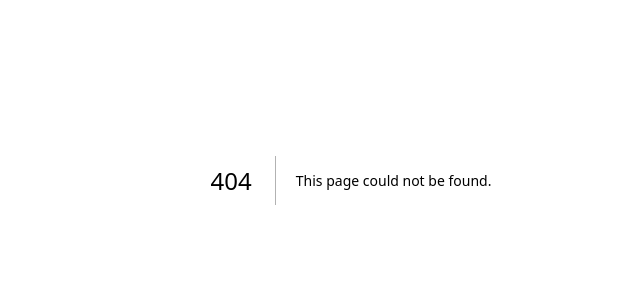
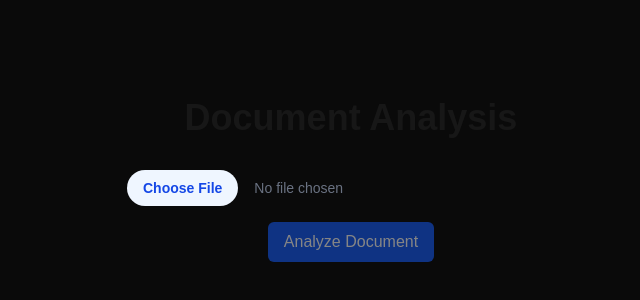
Before and after one commit to zadescoxp/No-Cap-AI, a Next.js app in the folder frontend/: page /mode/docs in a window 1280 px wide. Before the commit this address had no page. Shown: the part 220-520 px from the top of the page, without its empty margins (289-929 px from the left). Built offline with nearby package versions, Linux system fonts and the light colour scheme; no server answers.

Commit message:
docs page init

```diff
--- /dev/null
+++ b/frontend/src/app/mode/docs/page.tsx
@@ -0,0 +1,97 @@
+'use client';
+
+import { useState } from 'react';
+import { auth } from '@/firebase/config';
+
+export default function DocsPage() {
+  const [file, setFile] = useState<File | null>(null);
+  const [result, setResult] = useState<{ label: string; score: number } | null>(null);
+  const [loading, setLoading] = useState(false);
+  const [error, setError] = useState<string | null>(null);
+  const user = auth.currentUser;
+
+  const handleFileChange = (e: React.ChangeEvent<HTMLInputElement>) => {
+    if (e.target.files && e.target.files[0]) {
+      setFile(e.target.files[0]);
+      setError(null);
+    }
+  };
+
+  const handleSubmit = async (e: React.FormEvent) => {
+    e.preventDefault();
+    if (!file || !user) return;
+
+    setLoading(true);
+    setError(null);
+
+    const formData = new FormData();
+    formData.append('file', file);
+
+    try {
+      const token = await user.getIdToken();
+      const response = await fetch('http://localhost:5000/mode/file', {
+        method: 'POST',
+        headers: {
+          'Authorization': `Bearer ${token}`,
+        },
+        body: formData,
+      });
+
+      if (!response.ok) {
+        throw new Error('Analysis failed');
+      }
+
+      const data = await response.json();
+      setResult(data);
+    } catch (err) {
+      setError(err instanceof Error ? err.message : 'An error occurred');
+    } finally {
+      setLoading(false);
+    }
+  };
+
+  return (
+    <div className="flex flex-col items-center justify-center min-h-screen p-4">
+      <h1 className="text-4xl font-bold mb-8">Document Analysis</h1>
+
+      <form onSubmit={handleSubmit} className="w-full max-w-md space-y-4">
+        <div className="flex flex-col items-center">
+          <input
+            type="file"
+            accept=".txt,.pdf"
+            onChange={handleFileChange}
+            className="block w-full text-sm text-gray-500
+              file:mr-4 file:py-2 file:px-4
+              file:rounded-full file:border-0
+              file:text-sm file:font-semibold
+              file:bg-blue-50 file:text-blue-700
+              hover:file:bg-blue-100"
+          />
+          <button
+            type="submit"
+            disabled={!file || loading}
+            className="mt-4 px-4 py-2 bg-blue-600 text-white rounded-md hover:bg-blue-700 disabled:opacity-50"
+          >
+            {loading ? 'Analyzing...' : 'Analyze Document'}
+          </button>
+        </div>
+      </form>
+
+      {error && (
+        <div className="mt-4 p-4 bg-red-100 text-red-700 rounded-md">
+          {error}
+        </div>
+      )}
+
+      {result && (
+        <div className="mt-8 p-6 bg-white rounded-lg shadow-md w-full max-w-md">
+          <h2 className="text-2xl font-semibold mb-4">Analysis Results</h2>
+          <div className="space-y-2">
+            <p><span className="font-medium">Label:</span> {result.label}</p>
+            <p><span className="font-medium">Score:</span> {result.score}</p>
+          </div>
+        </div>
+      )}
+    </div>
+  );
+}
```
